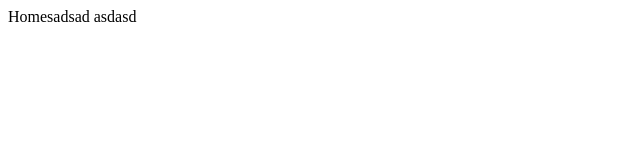
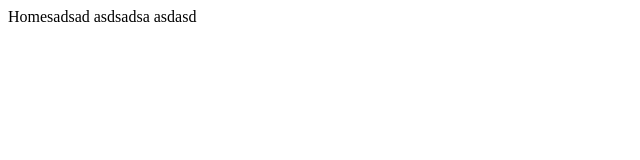
Before and after one commit to zqy159/gitPublish, a Vue app: page / in a window 1280 px wide. Shown: the top 160 px of the page, without its empty margins (0-640 px from the left). Built offline with nearby package versions, Linux system fonts and the light colour scheme; the HTML template or start-up script is replaced by a standard one.

Commit message:
撒飞洒

```diff
--- a/src/views/Home.vue
+++ b/src/views/Home.vue
@@ -1,7 +1,7 @@
 <template>
   <div class="Home">
     Homesadsad
-
+    asdsadsa
     asdasd
     <router-view></router-view>
   </div>
--- a/vue.config.js
+++ b/vue.config.js
@@ -1,6 +1,6 @@
 module.exports = {
     /* 输出文件目录：在npm run build时，生成文件的目录名称 */
-    publicPath: '/template/testn',
+    publicPath: '/template/testnsss',
     /* 部署生产环境和开发环境下的URL：可对当前环境进行区分，baseUrl 从 Vue CLI 3.3 起已弃用，要使用publicPath */
     /* baseUrl: process.env.NODE_ENV === 'production' ? './' : '/' */
     devServer: {
```
